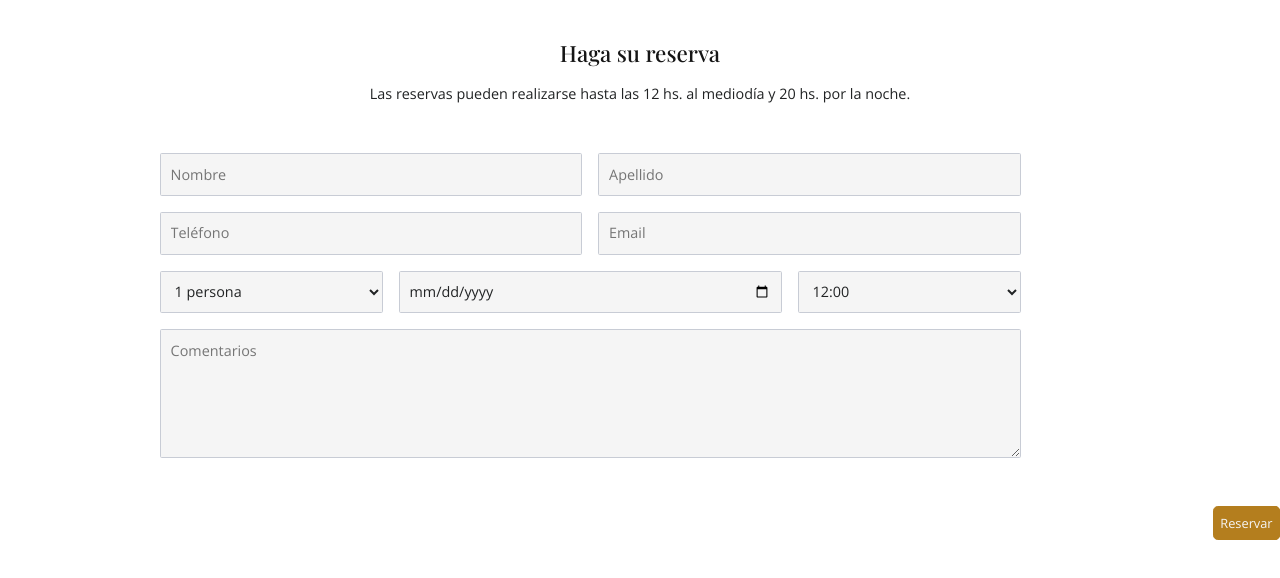
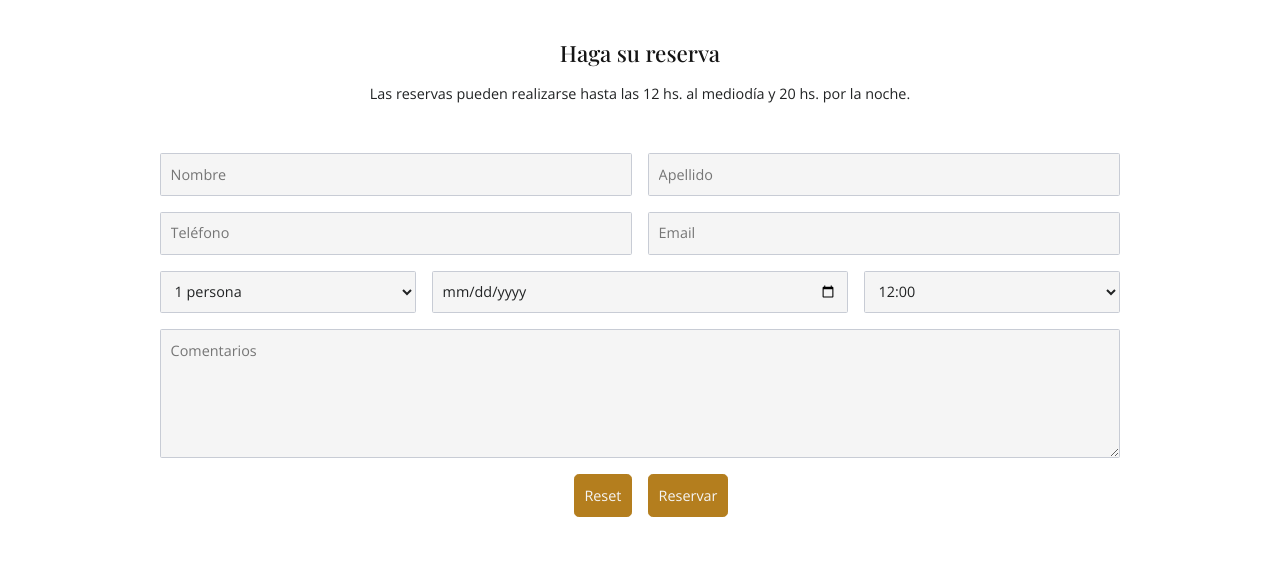
Before and after one commit to carobienaime/PF-Bienaime, a website: page sections/reservas.html in a window 1280 px wide. Shown: the part 215-793 px from the top of the page. Drawn offline with nearby package versions, Linux system fonts and the light colour scheme; a web font is replaced by a local one.

Commit message:
correcciones en la version de tablet y desktop de reservas

```diff
--- a/scss/media-queries/_desktop.scss
+++ b/scss/media-queries/_desktop.scss
@@ -269,7 +269,7 @@
                     }
                 }
 
-                .input-boton-reserva {
+                .input-reserva-reset {
                     .boton-reserva1 {
                         padding: 0.6rem;
 
@@ -288,8 +288,10 @@
 
                         }
                     }
+                }
 
-                    .boton-reserva2 {
+                .input-reserva-submit{
+                    .boton-reserva2{
                         padding: 0.6rem;
 
                         &:hover{
@@ -304,9 +306,10 @@
                             -webkit-box-shadow: 0px 0px 5px 0px rgba(0, 0, 0, 1);
                             -moz-box-shadow: 0px 0px 5px 0px rgba(0, 0, 0, 1);
                             border-width: 2px;
+                        }
 
-                        }
                     }
+
                 }
             }
         }
--- a/scss/media-queries/_tablet.scss
+++ b/scss/media-queries/_tablet.scss
@@ -46,7 +46,6 @@
 
         .formulario-reserva{
             fieldset{
-                display: grid;
                 grid-template-columns: repeat(6, 1fr);
                 grid-template-rows: repeat(5, auto);
                 grid-template-areas:
@@ -54,7 +53,7 @@
                 "telefono telefono telefono email email email"
                 "comensal comensal fecha fecha horario horario"
                 "mensaje mensaje mensaje mensaje mensaje mensaje"
-                ". . boton boton . .";
+                ". . reset submit . .";
                 justify-items: center;
                 align-items: center;
 
@@ -130,13 +129,16 @@
                     }
                 }
 
-                .input-boton-reserva{
-                    grid-area: boton;
+                .input-reserva-reset{
+                    grid-area: reset;
                     .boton-reserva1{
                         font-size: 0.9rem;
                         padding: 0.5rem;
                     }
+                }
 
+                .input-reserva-submit{
+                    grid-area: submit;
                     .boton-reserva2{
                         font-size: 0.9rem;
                         padding: 0.5rem;
```
Also changed, not shown: css/styles.css.
